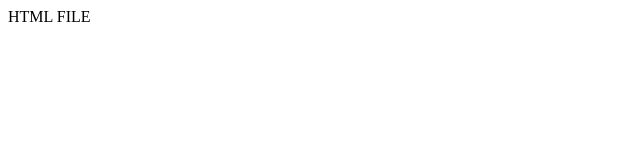
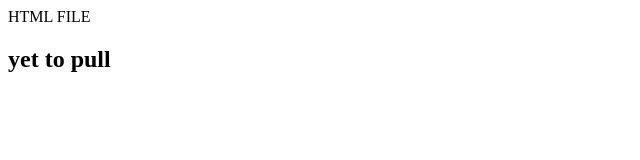
Before and after one commit to Shriyaghonge323/testgit, a plain HTML site: page index.html in a window 1280 px wide. Shown: the whole page, without its empty margins (0-640 px from the left). Drawn offline with Linux system fonts and the light colour scheme.

Commit message:
Update index.html

```diff
--- a/index.html
+++ b/index.html
@@ -1 +1,2 @@
 <p> HTML FILE </p>
+<h2> yet to pull </h2>
```
